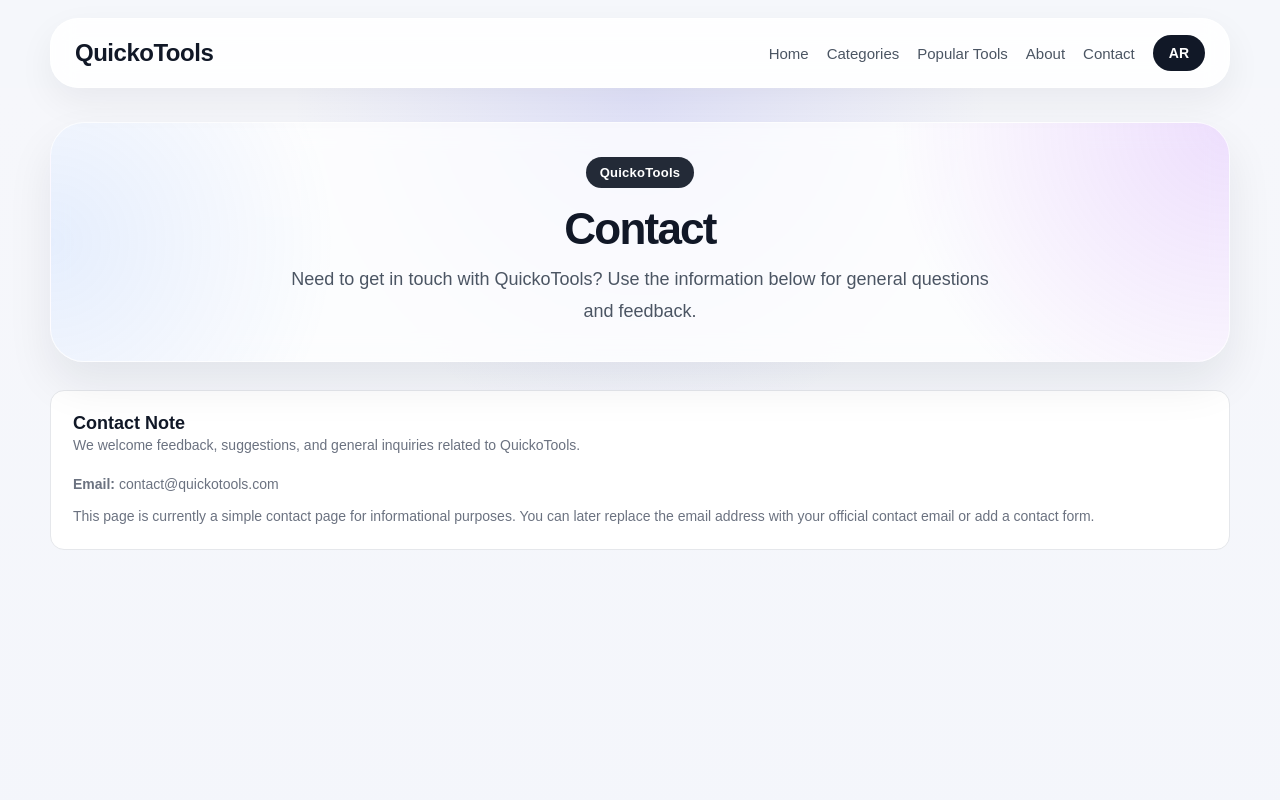
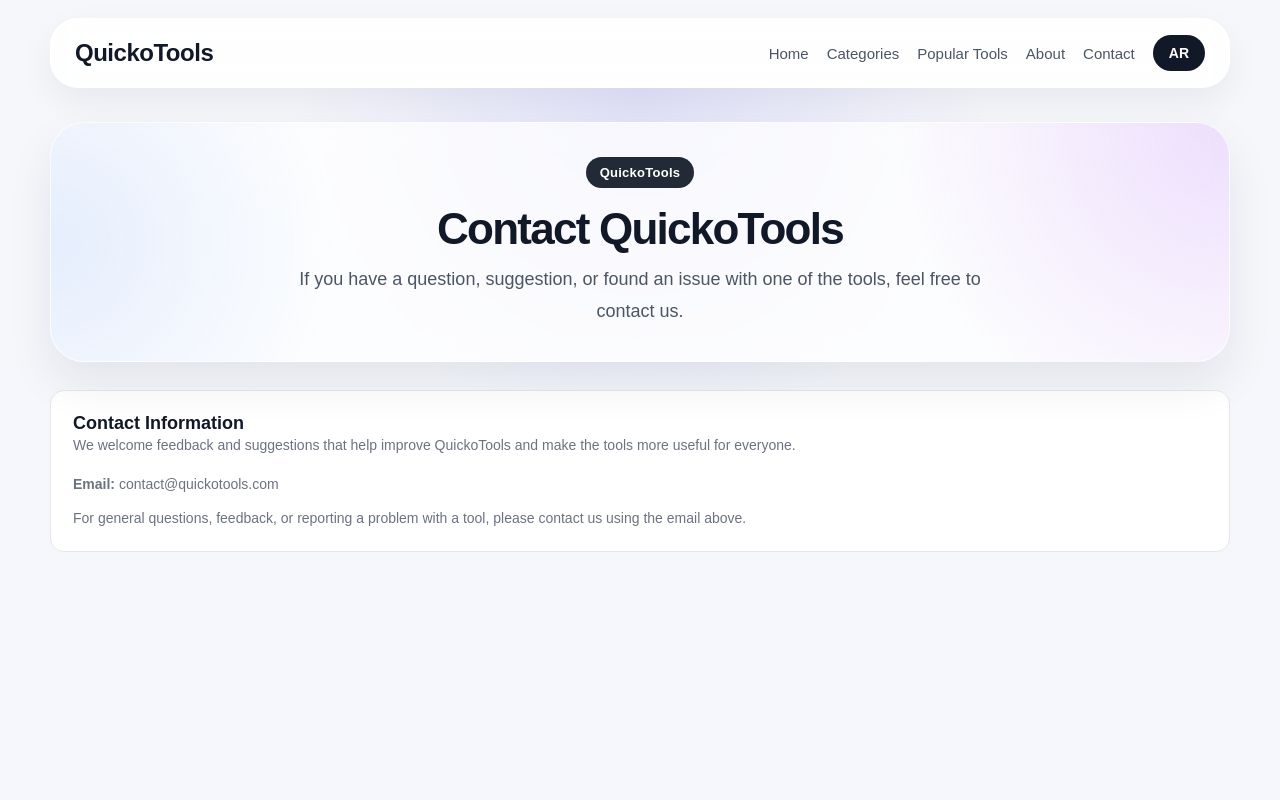
Before and after one commit to mousamohamad370-wq/QuickoTools, a React (Vite) app: page /contact in a window 1280 px wide. Shown: the top 800 px of the page. Built offline with nearby package versions, Linux system fonts and the light colour scheme.

Commit message:
improve about page content for production readiness

```diff
--- a/src/pages/About.jsx
+++ b/src/pages/About.jsx
@@ -7,42 +7,46 @@ function About({ language }) {
       ? 'حول QuickoTools'
       : 'About QuickoTools',
     language === 'ar'
-      ? 'تعرّف على QuickoTools والأدوات المجانية التي يقدمها للاستخدام اليومي.'
-      : 'Learn about QuickoTools and the free online tools it offers for everyday use.'
+      ? 'تعرّف على QuickoTools، موقع الأدوات الأونلاين المجانية الذي يساعد المستخدمين على إنجاز المهام اليومية بسرعة وسهولة.'
+      : 'Learn about QuickoTools, a free online tools website built to help users solve everyday tasks quickly and easily.'
   );
 
   const content = {
     en: {
       title: 'About QuickoTools',
       description:
-        'QuickoTools is a free online tools website built to help people solve everyday tasks quickly and easily.',
+        'QuickoTools is a free online tools website built to help users solve everyday tasks quickly, simply, and efficiently.',
       intro:
-        'Our goal is to provide simple, fast, and useful web tools that work smoothly on desktop and mobile. We focus on calculators, generators, text tools, developer tools, and other practical utilities.',
-      sectionTitle: 'What we offer',
+        'Our goal is to create a lightweight and practical platform that offers useful online tools for daily needs. We focus on simple experiences, fast performance, and tools that work smoothly across desktop and mobile devices.',
+      sectionTitle: 'What QuickoTools offers',
       points: [
-        'Free online tools for daily use',
-        'Fast and simple user experience',
+        'Free online tools for everyday use',
+        'Simple and fast user experience',
         'Multiple categories for easy browsing',
-        'Tools designed to work on phone and desktop'
+        'Responsive design for desktop and mobile',
+        'Useful tools across text, calculators, generators, converters, and developer needs',
+        'Growing collection of tools designed to stay easy to use'
       ],
       closing:
-        'QuickoTools is built to stay lightweight, useful, and easy to use for everyone.'
+        'QuickoTools is built to stay fast, useful, and accessible, with a growing library of tools designed to save time and make common tasks easier.'
     },
     ar: {
       title: 'حول QuickoTools',
       description:
-        'QuickoTools هو موقع أدوات أونلاين مجانية تم إنشاؤه لمساعدة المستخدمين على إنجاز المهام اليومية بسرعة وسهولة.',
+        'QuickoTools هو موقع أدوات أونلاين مجانية تم إنشاؤه لمساعدة المستخدمين على إنجاز المهام اليومية بسرعة وبساطة وكفاءة.',
       intro:
-        'هدفنا هو تقديم أدوات ويب بسيطة وسريعة ومفيدة تعمل بسلاسة على الهاتف والكمبيوتر. نركّز على الحاسبات والمولدات وأدوات النص وأدوات المطورين وغيرها من الأدوات العملية.',
-      sectionTitle: 'ماذا نقدم',
+        'هدفنا هو بناء منصة خفيفة وعملية توفر أدوات أونلاين مفيدة للاستخدام اليومي. نركز على سهولة الاستخدام وسرعة الأداء وأدوات تعمل بسلاسة على الهاتف والكمبيوتر.',
+      sectionTitle: 'ماذا يقدم QuickoTools',
       points: [
         'أدوات أونلاين مجانية للاستخدام اليومي',
-        'تجربة استخدام سريعة وبسيطة',
+        'تجربة استخدام بسيطة وسريعة',
         'تصنيفات متعددة لتسهيل التصفح',
-        'أدوات مصممة للعمل على الهاتف والكمبيوتر'
+        'تصميم متجاوب للهاتف والكمبيوتر',
+        'أدوات مفيدة ضمن النصوص والحاسبات والمولدات والمحولات وأدوات المطورين',
+        'مكتبة أدوات متنامية مصممة لتبقى سهلة الاستخدام'
       ],
       closing:
-        'تم بناء QuickoTools ليبقى خفيفًا ومفيدًا وسهل الاستخدام للجميع.'
+        'تم بناء QuickoTools ليبقى سريعًا ومفيدًا وسهل الوصول، مع مكتبة أدوات متنامية تهدف إلى توفير الوقت وتسهيل المهام الشائعة.'
     }
   };
 
@@ -64,6 +68,7 @@ function About({ language }) {
         <div className="tools-container">
           <div className="tool-card">
             <h2 className="tool-card-title">{t.sectionTitle}</h2>
+
             <p className="tool-card-description" style={{ marginBottom: '16px' }}>
               {t.intro}
             </p>
--- a/src/pages/Contact.jsx
+++ b/src/pages/Contact.jsx
@@ -7,33 +7,35 @@ function Contact({ language }) {
       ? 'اتصل بنا - QuickoTools'
       : 'Contact - QuickoTools',
     language === 'ar'
-    ? 'تواصل مع QuickoTools للاستفسارات العامة والملاحظات والاقتراحات.'
-    : 'Contact QuickoTools for general questions, feedback, and suggestions.'
+      ? 'تواصل مع QuickoTools للاستفسارات والاقتراحات أو للإبلاغ عن مشكلة في الأدوات.'
+      : 'Contact QuickoTools for questions, feedback, or to report an issue with the tools.'
   );
+
   const content = {
     en: {
-      title: 'Contact',
+      title: 'Contact QuickoTools',
       description:
-        'Need to get in touch with QuickoTools? Use the information below for general questions and feedback.',
+        'If you have a question, suggestion, or found an issue with one of the tools, feel free to contact us.',
       intro:
-        'We welcome feedback, suggestions, and general inquiries related to QuickoTools.',
+        'We welcome feedback and suggestions that help improve QuickoTools and make the tools more useful for everyone.',
+      contactTitle: 'Contact Information',
       emailLabel: 'Email',
       emailValue: 'contact@quickotools.com',
-      noteTitle: 'Contact Note',
-      noteText:
-        'This page is currently a simple contact page for informational purposes. You can later replace the email address with your official contact email or add a contact form.'
+      note:
+        'For general questions, feedback, or reporting a problem with a tool, please contact us using the email above.'
     },
+
     ar: {
-      title: 'اتصل بنا',
+      title: 'التواصل مع QuickoTools',
       description:
-        'هل تريد التواصل مع QuickoTools؟ استخدم المعلومات التالية للاستفسارات العامة والملاحظات.',
+        'إذا كان لديك سؤال أو اقتراح أو واجهت مشكلة في إحدى الأدوات يمكنك التواصل معنا.',
       intro:
-        'نرحب بالملاحظات والاقتراحات والاستفسارات العامة المتعلقة بـ QuickoTools.',
+        'نرحب بالملاحظات والاقتراحات التي تساعدنا على تحسين QuickoTools وجعل الأدوات أكثر فائدة للجميع.',
+      contactTitle: 'معلومات التواصل',
       emailLabel: 'البريد الإلكتروني',
       emailValue: 'contact@quickotools.com',
-      noteTitle: 'ملاحظة',
-      noteText:
-        'هذه الصفحة حاليًا عبارة عن صفحة تواصل بسيطة لأغراض تعريفية. يمكنك لاحقًا استبدال البريد الإلكتروني بالبريد الرسمي أو إضافة نموذج تواصل.'
+      note:
+        'للاستفسارات العامة أو الاقتراحات أو للإبلاغ عن مشكلة في إحدى الأدوات يمكنك التواصل معنا عبر البريد أعلاه.'
     }
   };
 
@@ -54,17 +56,22 @@ function Contact({ language }) {
       <section className="tools-section">
         <div className="tools-container">
           <div className="tool-card">
-            <h2 className="tool-card-title">{t.noteTitle}</h2>
+            <h2 className="tool-card-title">{t.contactTitle}</h2>
+
             <p className="tool-card-description" style={{ marginBottom: '16px' }}>
               {t.intro}
             </p>
 
-            <p className="tool-card-description" style={{ marginBottom: '10px' }}>
+            <p className="tool-card-description" style={{ marginBottom: '12px' }}>
               <strong>{t.emailLabel}:</strong>{' '}
-              <a href={`mailto:${t.emailValue}`}>{t.emailValue}</a>
+              <a href={`mailto:${t.emailValue}`}>
+                {t.emailValue}
+              </a>
             </p>
 
-            <p className="tool-card-description">{t.noteText}</p>
+            <p className="tool-card-description">
+              {t.note}
+            </p>
           </div>
         </div>
       </section>
```
Lines whose indentation alone changed are shown as unchanged.
